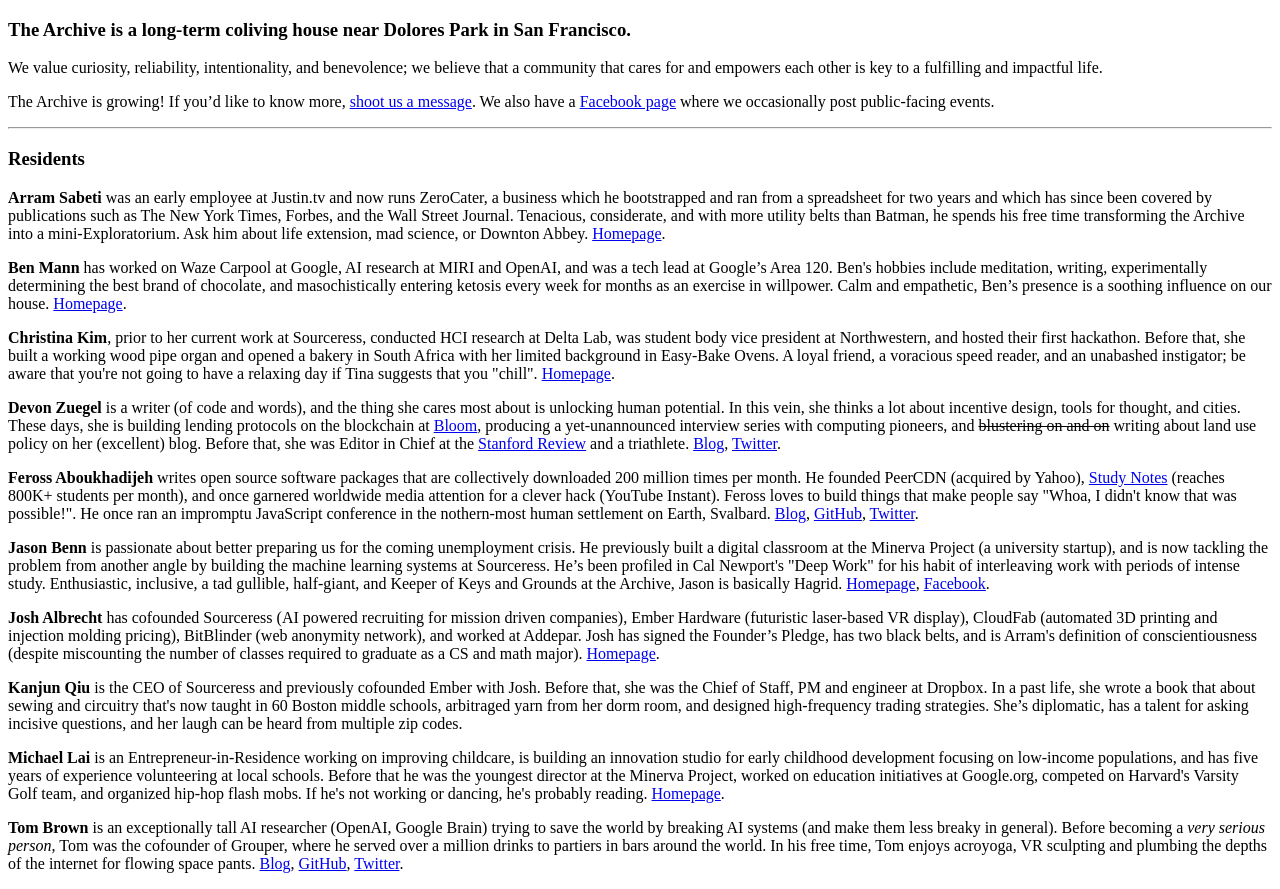
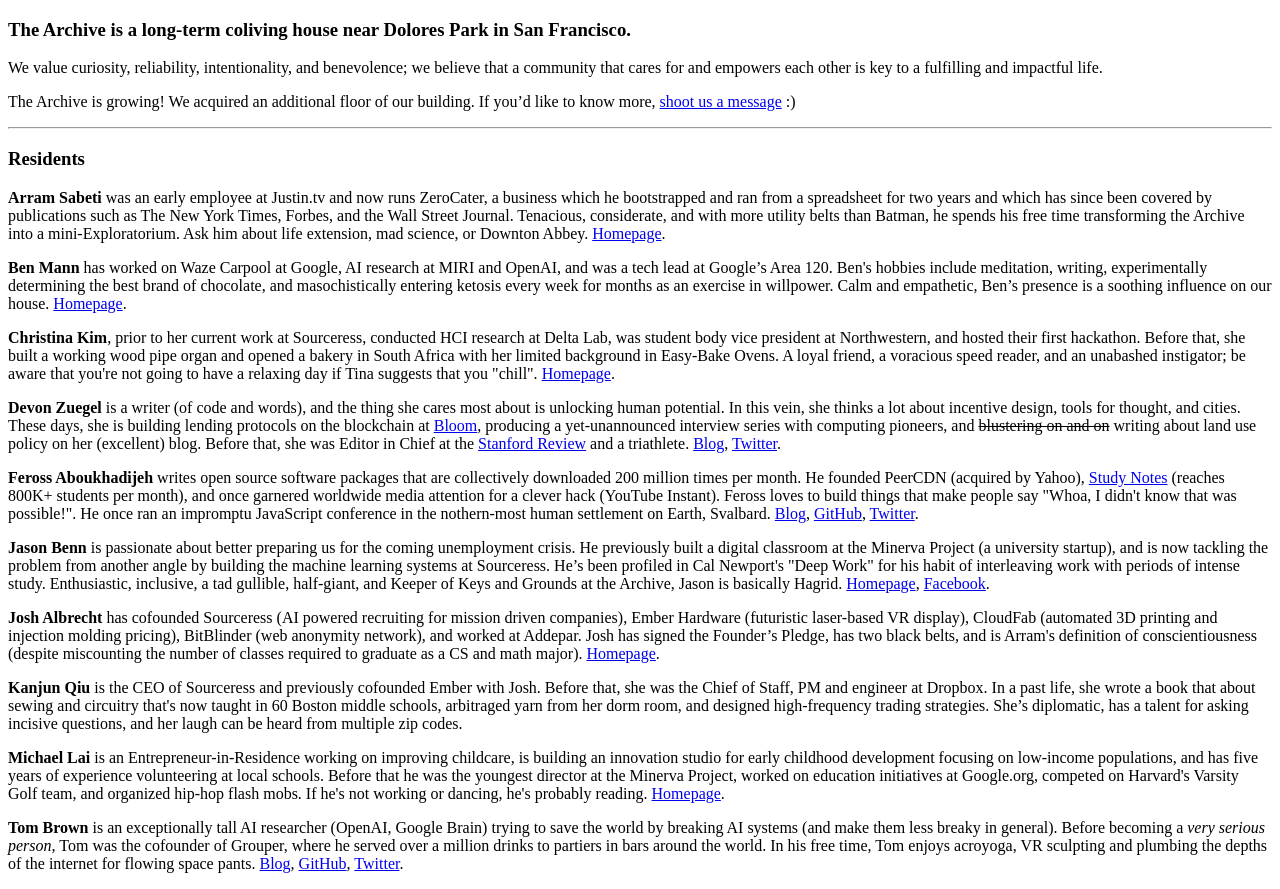
Before and after one commit to JasonBenn/archive.house, a Gatsby site: page / in a window 1280 px wide. Built offline with nearby package versions, Linux system fonts and the light colour scheme; Gatsby itself is replaced by a stand-in of ours.

Commit message:
We're growing because we have more space, not because we're losing residents.

```diff
--- a/src/pages/index.tsx
+++ b/src/pages/index.tsx
@@ -29,11 +29,8 @@ export default class extends React.Component<IndexPageProps, {after: number}> {
           </p>
 
           <p>
-            The Archive is growing! If you&rsquo;d like to know more, {' '}
-            <a href="https://goo.gl/forms/KntxP2F8QxVEQbWD3">shoot us a message</a>. We
-            also have a{' '}
-            <a href="https://www.facebook.com/thearchivehouse/">Facebook page</a>{' '}
-            where we occasionally post public-facing events.
+            The Archive is growing! We acquired an additional floor of our building. If you&rsquo;d like to know more, {' '}
+            <a href="https://goo.gl/forms/KntxP2F8QxVEQbWD3">shoot us a message</a> :)
           </p>
 
           <hr />
```
